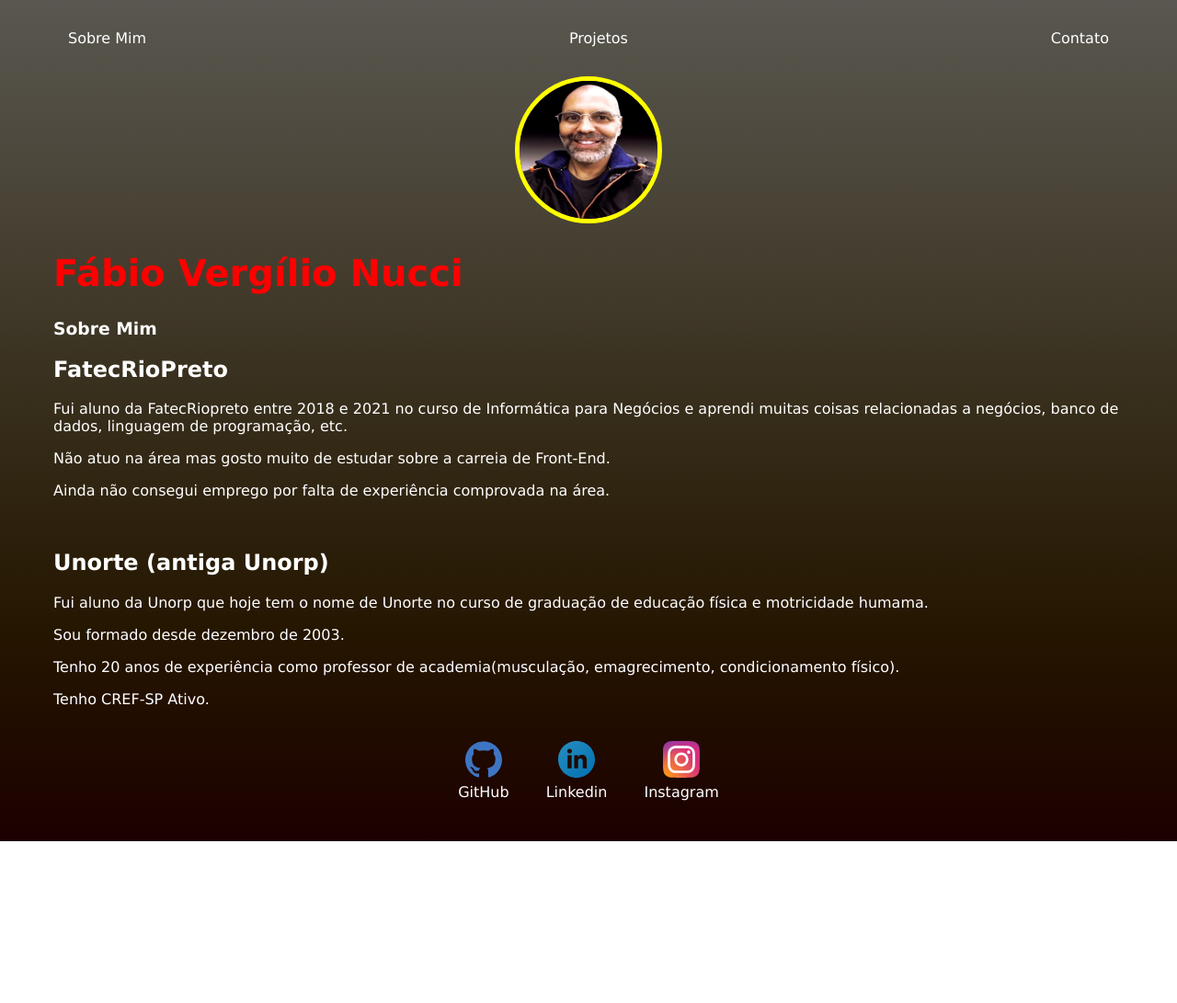
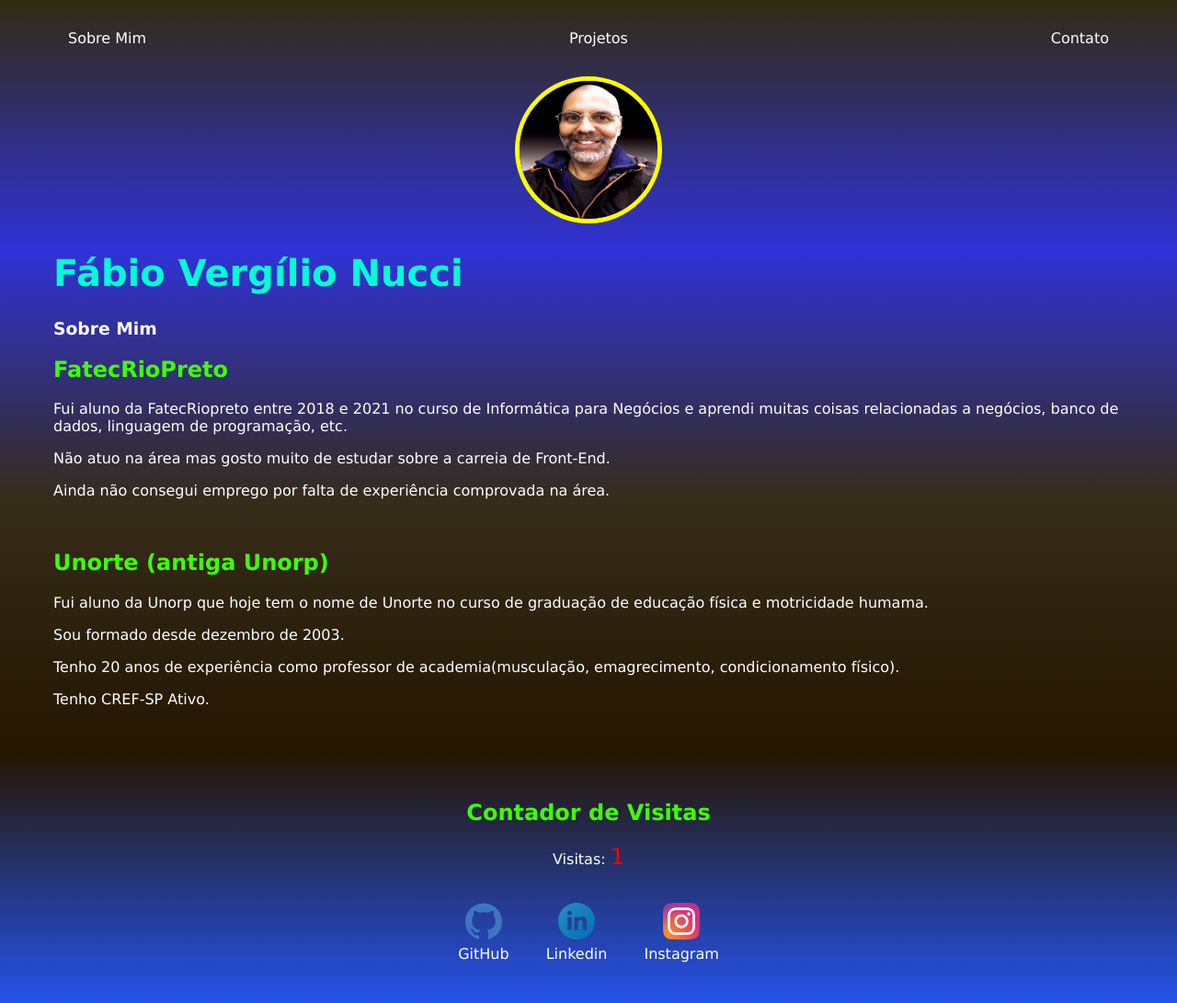
Before and after one commit to fabiovnucci/perfil, a plain HTML site: page index.html in a window 1280 px wide. Shown: the whole page at 92% size. Before the commit the page ends 915 px from the top, so only its background shows below. Drawn offline with Linux system fonts and the light colour scheme.

Commit message:
ok com contador

```diff
--- a/index.html
+++ b/index.html
@@ -53,6 +53,26 @@
 
       </section>
     </main>
+    <!DOCTYPE html>
+<html>
+<head>
+  <!DOCTYPE html>
+<html>
+<head>
+  <title>Contador de Visitas</title>
+  <link rel="stylesheet" type="text/css" href="style.css">
+</head>
+<body>
+  <div class="contador">
+    <h2>Contador de Visitas</h2>
+    <p>Visitas: <span id="contador">0</span></p>
+  </div>
+
+  <script src="script.js"></script>
+</body>
+</html>
+
+
     <footer>
       <a href="https://github.com/fabiovnucci" target="_blank" rel="noopener noreferrer">
         <img src="./imagens/github-color-svgrepo-com.svg" alt="github" />
--- /dev/null
+++ b/script.js
@@ -0,0 +1,15 @@
+
+window.onload = function() {
+    var contador = document.getElementById('contador');
+    var visitas = localStorage.getItem('visitas');
+
+    if (visitas) {
+      visitas = parseInt(visitas);
+      visitas++;
+    } else {
+      visitas = 1;
+    }
+
+    localStorage.setItem('visitas', visitas);
+    contador.innerHTML = visitas;
+  };
--- a/style.css
+++ b/style.css
@@ -1,7 +1,7 @@
 body{
 
    color: white;
-   background-image: linear-gradient(180deg, #595750 0, #494336 25%, #352c19 50%, #251600 75%, #1c0000 100%);   font-family:'Lucida Sans', 'Lucida Sans Regular', 'Lucida Grande', 'Lucida Sans Unicode', Geneva, Verdana, sans-serif}
+   background-image: linear-gradient(180deg, #312b13 0, #3032d6 25%, #352c19 50%, #251600 75%, #2553eb 100%);   font-family:'Lucida Sans', 'Lucida Sans Regular', 'Lucida Grande', 'Lucida Sans Unicode', Geneva, Verdana, sans-serif}
 ul {
     display: flex;
     justify-content:space-between ;
@@ -24,7 +24,7 @@ text-align: center;
 }
 
 h1 {
-    color: red;
+    color: rgb(0, 255, 213);
     font-size: 40px;
 }
 footer img{
@@ -50,3 +50,16 @@ footer{
  nav a:hover {
     color: yellow;
  }
+ .contador {
+    text-align: center;
+    margin-top: 100px;
+  }
+
+  h2 {
+    color: #3fff04;
+  }
+
+  #contador {
+    font-size: 24px;
+    color: #f80303;
+  }
```
